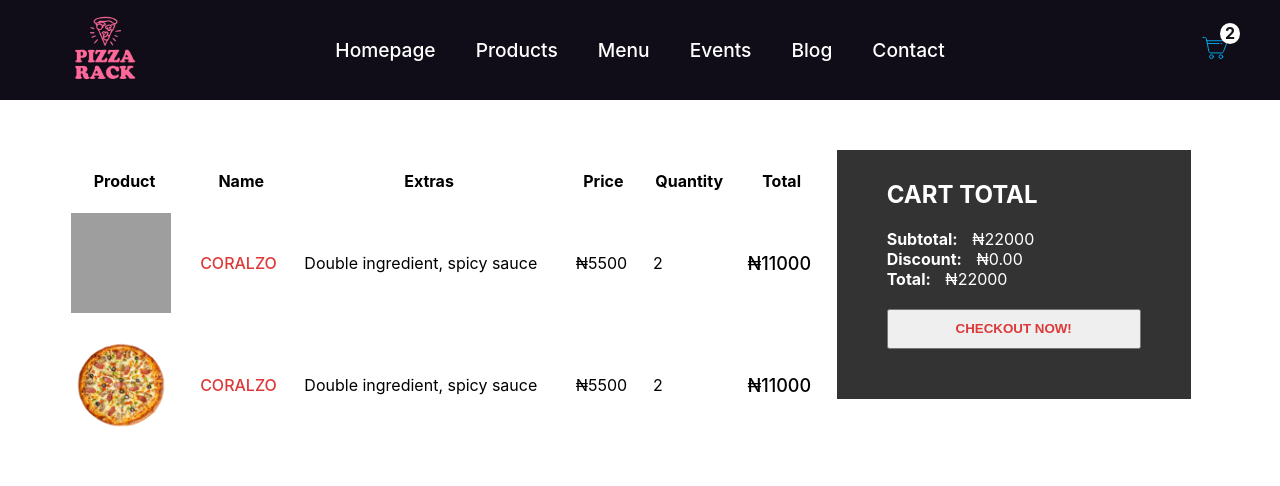
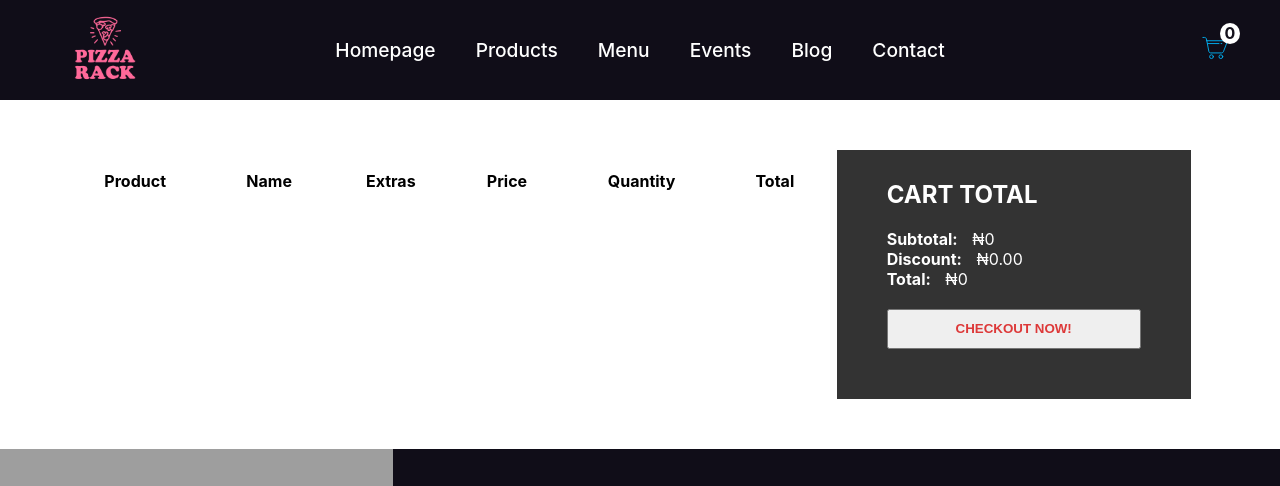
Before and after one commit to chisomije92/Pizzarack, a Next.js app: page /Cart in a window 1280 px wide. Shown: the top 486 px of the page. Built offline with nearby package versions, Linux system fonts and the light colour scheme; grey boxes are pictures that could not be loaded.

Commit message:
implement cart store features on relevant files

```diff
--- a/components/cart/cart-data.js
+++ b/components/cart/cart-data.js
@@ -1,6 +1,10 @@
 import classes from "./cart-data.module.css";
 import Image from "next/image";
+import { useDispatch, useSelector } from "react-redux";
 const CartData = () => {
+  const cart = useSelector((state) => state.cart);
+
+  const dispatch = useDispatch();
   return (
     <div className={classes.container}>
       <div className={classes.left}>
@@ -13,14 +17,15 @@ const CartData = () => {
               <th>Price</th>
               <th>Quantity</th>
               <th>Total</th>
-            </tr>{" "}
+            </tr>
           </thead>
           <tbody>
-            <tr className={classes.tr}>
+            {cart.products.map((product) => (
+              <tr className={classes.tr} key={Date.now() * Math.random()}>
                 <td>
                   <div className={classes.imageContainer}>
                     <Image
-                    src="/images/pizza_select.png"
+                      src={product.img}
                       layout="fill"
                       objectFit="cover"
                       alt="pizza"
@@ -28,24 +33,30 @@ const CartData = () => {
                   </div>
                 </td>
                 <td>
-                <span className={classes.name}>CORALZO</span>
+                  <span className={classes.name}>{product.title}</span>
                 </td>
                 <td>
                   <span className={classes.extras}>
-                  Double ingredient, spicy sauce
+                    {product.extras.map((extra) => (
+                      <span key={extra._id}>{extra.text}, </span>
+                    ))}
                   </span>
                 </td>
                 <td>
-                <span className={classes.price}> ₦5500</span>
+                  <span className={classes.price}>₦{product.price}</span>
                 </td>
                 <td>
-                <span className={classes.quantity}>2</span>
+                  <span className={classes.quantity}>{product.quantity}</span>
                 </td>
                 <td>
-                <span className={classes.total}> ₦11000</span>
+                  <span className={classes.total}>
+                    ₦{product.price * product.quantity}
+                  </span>
                 </td>
               </tr>
-            <tr className={classes.tr}>
+            ))}
+            {/* {arr.map((i) => (
+            <tr className={classes.tr} key={i}>
               <td>
                 <div className={classes.imageContainer}>
                   <Image
@@ -74,6 +85,7 @@ const CartData = () => {
                 <span className={classes.total}> ₦11000</span>
               </td>
             </tr>
+          ))} */}
           </tbody>
         </table>
       </div>
@@ -81,13 +93,13 @@ const CartData = () => {
         <div className={classes.wrapper}>
           <h2 className={classes.title}>CART TOTAL</h2>
           <div className={classes.totalText}>
-            <b className={classes.totalTextTitle}>Subtotal:</b> ₦22000
+            <b className={classes.totalTextTitle}>Subtotal:</b> ₦{cart.total}
           </div>
           <div className={classes.totalText}>
             <b className={classes.totalTextTitle}>Discount:</b> ₦0.00
           </div>
           <div className={classes.totalText}>
-            <b className={classes.totalTextTitle}>Total:</b> ₦22000
+            <b className={classes.totalTextTitle}>Total:</b> ₦{cart.total}
           </div>
           <button className={classes.button}>CHECKOUT NOW!</button>
         </div>
--- a/components/layout/nav-bar.js
+++ b/components/layout/nav-bar.js
@@ -7,8 +7,10 @@ import { CgCloseR } from "react-icons/cg";
 import { motion, AnimatePresence } from "framer-motion";
 import { useState } from "react";
 import { useSelector } from "react-redux";
+import Link from "next/link";
 
 const NavBar = () => {
+  const quantity = useSelector((state) => state.cart.quantity);
   const [open, setOpen] = useState(false);
 
   const hamburgerIcon = (
@@ -31,16 +33,6 @@ const NavBar = () => {
   return (
     <header className={classes.container}>
       <div className={classes.item}>
-        {/*<div className={classes.callButton}>
-           <Image
-            src="/images/desktop_phone.svg"
-            alt="telephone"
-            width="42"
-            height="42"
-            layout="responsive"
-            objectFit="cover"
-          />
-        </div> */}
         <div>
           <Image
             src="/images/logo.png"
@@ -50,10 +42,6 @@ const NavBar = () => {
             objectFit="contain"
           />
         </div>
-        {/* <div className={classes.texts}>
-          <div className={classes.text}>ORDER NOW</div>
-          <div className={classes.text}>012 100 012</div>
-        </div> */}
       </div>
       <nav className={classes.item}>
         <NavList className={classes.list} showImage />
@@ -76,16 +64,20 @@ const NavBar = () => {
           </motion.nav>
         )}
       </AnimatePresence>
-
+      <Link href={"/cart"} passHref>
+        <div className={classes.item}>
+          <div className={classes.cart}>
+            <Image
+              src="/images/cart.svg"
+              alt="cart"
+              width="30px"
+              height="30px"
+            />
+            <div className={classes.counter}>{quantity}</div>
+          </div>
+        </div>
+      </Link>
       <div className={classes.item}>
-        <div className={classes.cart}>
-          <Image src="/images/cart.svg" alt="cart" width="30px" height="30px" />
-          <div className={classes.counter}>2</div>
-        </div>
-      </div>
-
-      <div className={classes.item}>
-        {/* <AnimatePresence> */}
         {open ? (
           <motion.span
             animate={{ opacity: 1 }}
@@ -105,7 +97,6 @@ const NavBar = () => {
             {hamburgerIcon}
           </motion.span>
         )}
-        {/* </AnimatePresence> */}
       </div>
     </header>
   );
--- a/components/layout/nav-bar.module.css
+++ b/components/layout/nav-bar.module.css
@@ -72,6 +72,7 @@
 
 .cart {
   position: relative;
+  cursor: pointer;
 }
 
 .counter {
--- a/components/pizza-card.js
+++ b/components/pizza-card.js
@@ -6,13 +6,16 @@ const PizzaCard = ({ pizza }) => {
     <div className={classes.container}>
       <div className={classes.imageContainer}>
         <Link href={`/product/${pizza._id}`} passHref>
+          <a>
             <Image
-            src={pizza.img}
+              // src={pizza.img}
+              src={"/images/pizza.png"}
               alt=""
               width="12300"
               height="10000"
               layout="responsive"
             />
+          </a>
         </Link>
       </div>
       <h1 className={classes.title}>{pizza.title}</h1>
--- a/store/cartSlice.js
+++ b/store/cartSlice.js
@@ -11,7 +11,7 @@ const cartSlice = createSlice({
     addProduct(state, action) {
       state.products.push(action.payload);
       state.quantity += 1;
-      state.total += action.payload * action.payload.quantity;
+      state.total += action.payload.price * action.payload.quantity;
     },
 
     reset(state) {
```
Also changed, not shown: components/product/product-item.js (+19 -3 lines). Lines whose indentation alone changed are shown as unchanged.
